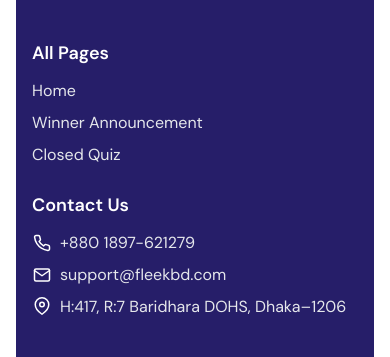
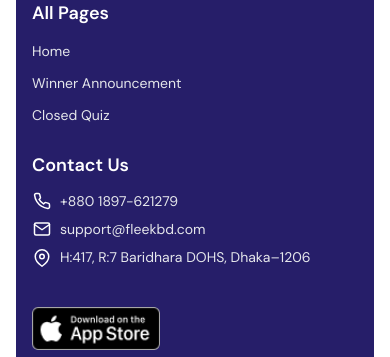
Before and after one commit to mdridoy-khan/quizen-global, a React (Vite) app: page /winners-details in a window 390 px wide. Shown: the part 647-1004 px from the top of the page. Built offline with nearby package versions, Linux system fonts and the light colour scheme; grey boxes are pictures that could not be loaded.

Commit message:
footer and announcement section responsive done

```diff
--- a/src/components/Footer.jsx
+++ b/src/components/Footer.jsx
@@ -16,10 +16,10 @@ import wiseCorporation from "../assets/logo/wise-corporation2.jpg";
 
 const Footer = () => {
   return (
-    <footer>
+    <footer className="mt-10">
       {/* main footer */}
       <div className="container mx-auto px-4 mb-6">
-        <div className="pt-20 lg:pt-32 pb-10 min-h-[455px] rounded-xl xl:rounded-2xl bg-secondary">
+        <div className="pt-10 lg:pt-32 pb-10 min-h-[455px] rounded-xl xl:rounded-2xl bg-secondary">
           {/* Top Section */}
           <div className="max-w-7xl mx-auto px-4 grid grid-cols-1 lg:grid-cols-4 gap-6 lg:gap-10 items-start justify-between">
             {/* Logo Section */}
@@ -38,7 +38,7 @@ const Footer = () => {
                 <li>
                   <Link
                     to="/"
-                    className="text-gray-200 transition hover:text-primary"
+                    className="text-gray-200 text-sm xl:text-base transition hover:text-primary"
                   >
                     Home
                   </Link>
@@ -46,7 +46,7 @@ const Footer = () => {
                 <li>
                   <Link
                     to="/winners"
-                    className="text-gray-200 transition hover:text-primary"
+                    className="text-gray-200 transition text-sm xl:text-base  hover:text-primary"
                   >
                     Winner Announcement
                   </Link>
@@ -54,7 +54,7 @@ const Footer = () => {
                 <li>
                   <Link
                     to="/closed-quiz"
-                    className="text-gray-200 transition hover:text-primary"
+                    className="text-gray-200 transition text-sm xl:text-base  hover:text-primary"
                   >
                     Closed Quiz
                   </Link>
@@ -70,15 +70,19 @@ const Footer = () => {
               <ul className="space-y-2 text-gray-200 text-sm">
                 <li className="flex items-center gap-2">
                   <FiPhone className="text-white w-5 text-lg" />
-                  <span className="flex-1 text-base">+880 1897-621279</span>
+                  <span className="flex-1 text-sm xl:text-base">
+                    +880 1897-621279
+                  </span>
                 </li>
                 <li className="flex items-center gap-2">
                   <FiMail className="text-white w-5 text-lg" />
-                  <span className="flex-1 text-base">support@fleekbd.com</span>
+                  <span className="flex-1 text-sm xl:text-base">
+                    support@fleekbd.com
+                  </span>
                 </li>
                 <li className="flex items-start gap-2">
                   <FiMapPin className="text-white mt-[2px] w-5 text-lg" />
-                  <span className="flex-1 text-base">
+                  <span className="flex-1 text-sm xl:text-base">
                     H:417, R:7 Baridhara DOHS, Dhaka–1206
                   </span>
                 </li>
--- a/src/pages/Home/AnnouncementSection.jsx
+++ b/src/pages/Home/AnnouncementSection.jsx
@@ -139,11 +139,11 @@ const AnnouncementSection = forwardRef((props, ref) => {
             ) : (
               <>
                 {/* Participants */}
-                <div className="bg-white shadow-sm rounded-2xl p-6 flex items-center space-x-4">
-                  <div className="flex items-center justify-center w-14 h-14 bg-[#ECF1FC] rounded-xl">
+                <div className="bg-white shadow-sm rounded-2xl p-6 flex flex-col lg:flex-row items-center lg:space-x-4">
+                  <div className="flex items-center justify-center mb-3 lg:mb-0 w-14 h-14 bg-[#ECF1FC] rounded-xl">
                     <img src={UserPlus} alt="User Icon" className="max-w-6" />
                   </div>
-                  <div>
+                  <div className="text-center lg:text-left">
                     <h3 className="text-2xl font-bold text-gray-900">
                       <CountUp
                         end={totalA?.total_participants || 0}
@@ -156,11 +156,11 @@ const AnnouncementSection = forwardRef((props, ref) => {
                 </div>
 
                 {/* Winners */}
-                <div className="bg-white shadow-sm rounded-2xl p-6 flex items-center space-x-4">
-                  <div className="flex items-center justify-center w-14 h-14 bg-[#ECF1FC] rounded-xl">
+                <div className="bg-white shadow-sm rounded-2xl p-6 flex flex-col lg:flex-row items-center lg:space-x-4">
+                  <div className="flex items-center justify-center mb-3 lg:mb-0 w-14 h-14 bg-[#ECF1FC] rounded-xl">
                     <img src={Trophy} alt="Trophy image" className="max-w-6" />
                   </div>
-                  <div>
+                  <div className="text-center lg:text-left">
                     <h3 className="text-2xl font-bold text-gray-900">
                       <CountUp end={totalA?.total_winner || 0} duration={5} />+
                     </h3>
@@ -169,11 +169,11 @@ const AnnouncementSection = forwardRef((props, ref) => {
                 </div>
 
                 {/* Lacs Prize Money */}
-                <div className="bg-white shadow-sm rounded-2xl p-6 flex items-center space-x-4">
-                  <div className="flex items-center justify-center w-14 h-14 bg-[#ECF1FC] rounded-xl">
+                <div className="bg-white shadow-sm rounded-2xl p-6 flex flex-col lg:flex-row items-center lg:space-x-4">
+                  <div className="flex items-center justify-center mb-3 lg:mb-0 w-14 h-14 bg-[#ECF1FC] rounded-xl">
                     <img src={Dollar} alt="dollar image" className="max-w-6" />
                   </div>
-                  <div>
+                  <div className="text-center lg:text-left">
                     <h3 className="text-2xl font-bold text-gray-900">
                       <CountUp end={totalA?.total_quizzes || 0} duration={5} />+
                     </h3>
```
